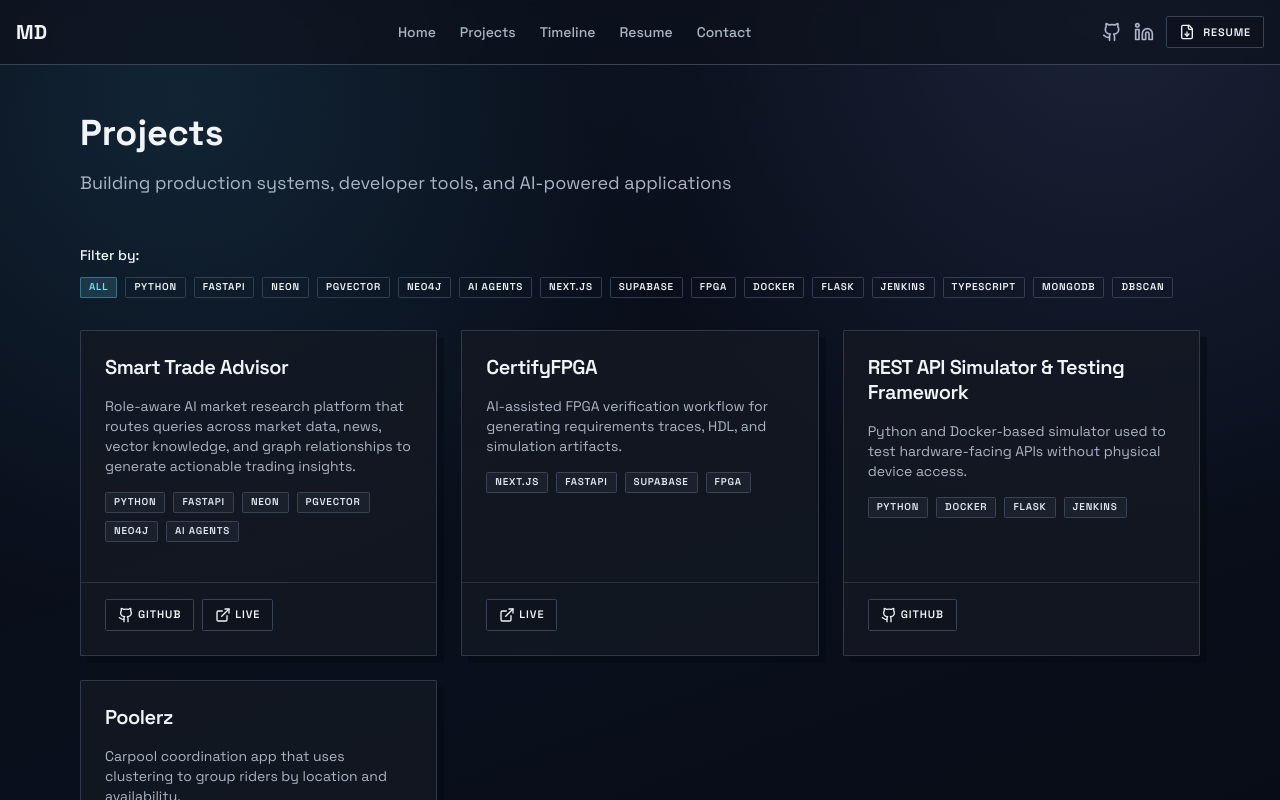
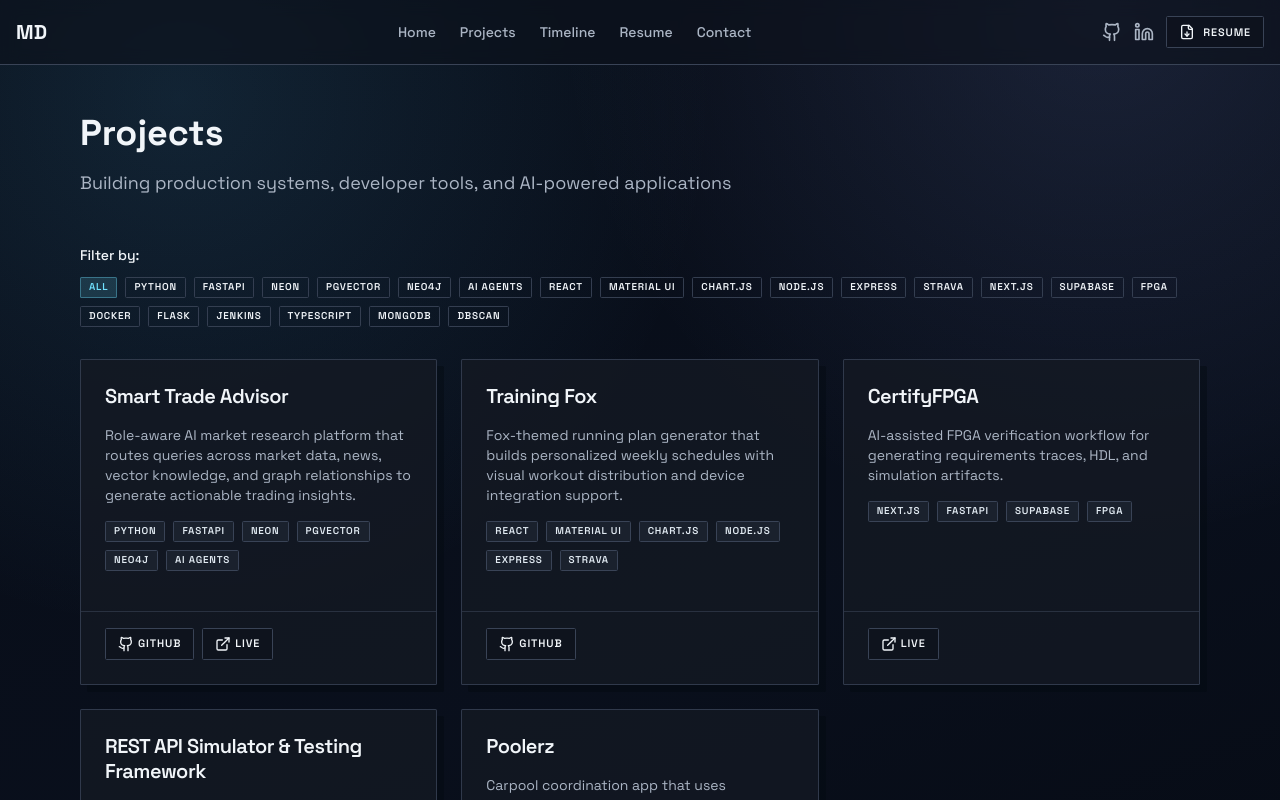
Before and after one commit to mattdworkin/mattdworkin.github.io, a Next.js app: page /projects in a window 1280 px wide. Shown: the top 800 px of the page. Built offline with nearby package versions, Linux system fonts and the light colour scheme.

Commit message:
training app

```diff
--- a/src/app/page.tsx
+++ b/src/app/page.tsx
@@ -55,6 +55,17 @@ const projectShowcase: ProjectShowcase[] = [
     signals: ["Pragmatic UX", "Geo clustering", "Production deployment"],
     links: [
       { label: "GitHub", href: "https://github.com/tylerrcady/poolerz" },
+    ],
+  },
+  {
+    id: "training-fox",
+    title: "Training Fox",
+    summary:
+      "Running training plan generator with a fox-themed UX, personalized weekly schedules, and workout analytics backed by a real API.",
+    stack: ["React", "Material UI", "Chart.js", "Node.js", "Express", "CSV parsing"],
+    signals: ["Personalized plans", "Device integration", "Responsive frontend"],
+    links: [
+      { label: "GitHub", href: "https://github.com/mattdworkin/training-app" },
     ],
   },
 ]
--- a/src/data/projects.ts
+++ b/src/data/projects.ts
@@ -17,6 +17,15 @@ export const projects: Project[] = [
     tags: ["Python", "FastAPI", "Neon", "pgvector", "Neo4j", "AI Agents"],
     githubUrl: "https://github.com/mattdworkin/smart-trade-advisor",
     liveUrl: "https://smart-trade-advisor.onrender.com/",
+    featured: true,
+  },
+  {
+    id: "training-fox",
+    title: "Training Fox",
+    description:
+      "Fox-themed running plan generator that builds personalized weekly schedules with visual workout distribution and device integration support.",
+    tags: ["React", "Material UI", "Chart.js", "Node.js", "Express", "Strava"],
+    githubUrl: "https://github.com/mattdworkin/training-app",
     featured: true,
   },
   {
```
